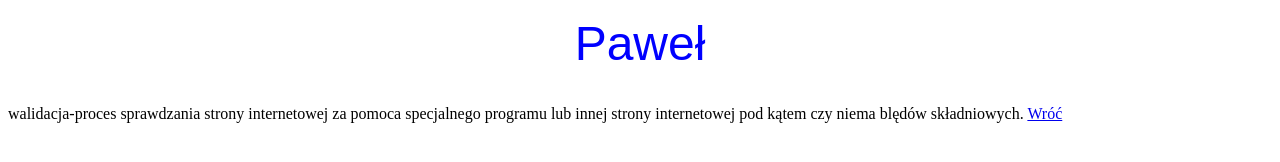
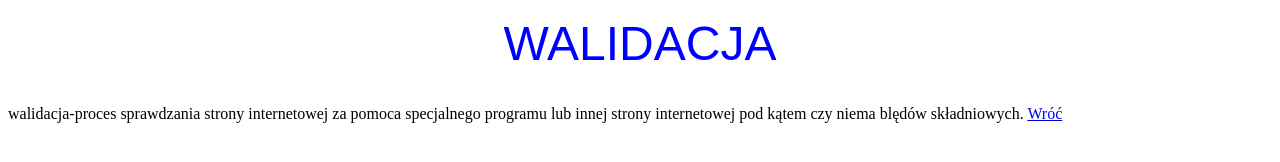
Before and after one commit to OkrrujGajming/1, a plain HTML site: page Okrój_walidacja_2F2.html in a window 1280 px wide. Drawn offline with Linux system fonts and the light colour scheme.

Commit message:
Update Okrój_walidacja_2F2.html

```diff
--- a/Okrój_walidacja_2F2.html
+++ b/Okrój_walidacja_2F2.html
@@ -6,7 +6,7 @@
                   <title> Walidacja  </title>
            </head>
             <body>
-                  <p align="center"> <font color="blue" size="16" face="Arial"> Paweł </font> </p> <br>
+                  <p align="center"> <font color="blue" size="16" face="Arial"> WALIDACJA </font> </p> <br>
                   walidacja-proces sprawdzania strony internetowej za pomoca specjalnego programu lub innej strony internetowej pod kątem czy niema blędów składniowych.
 
 
```
